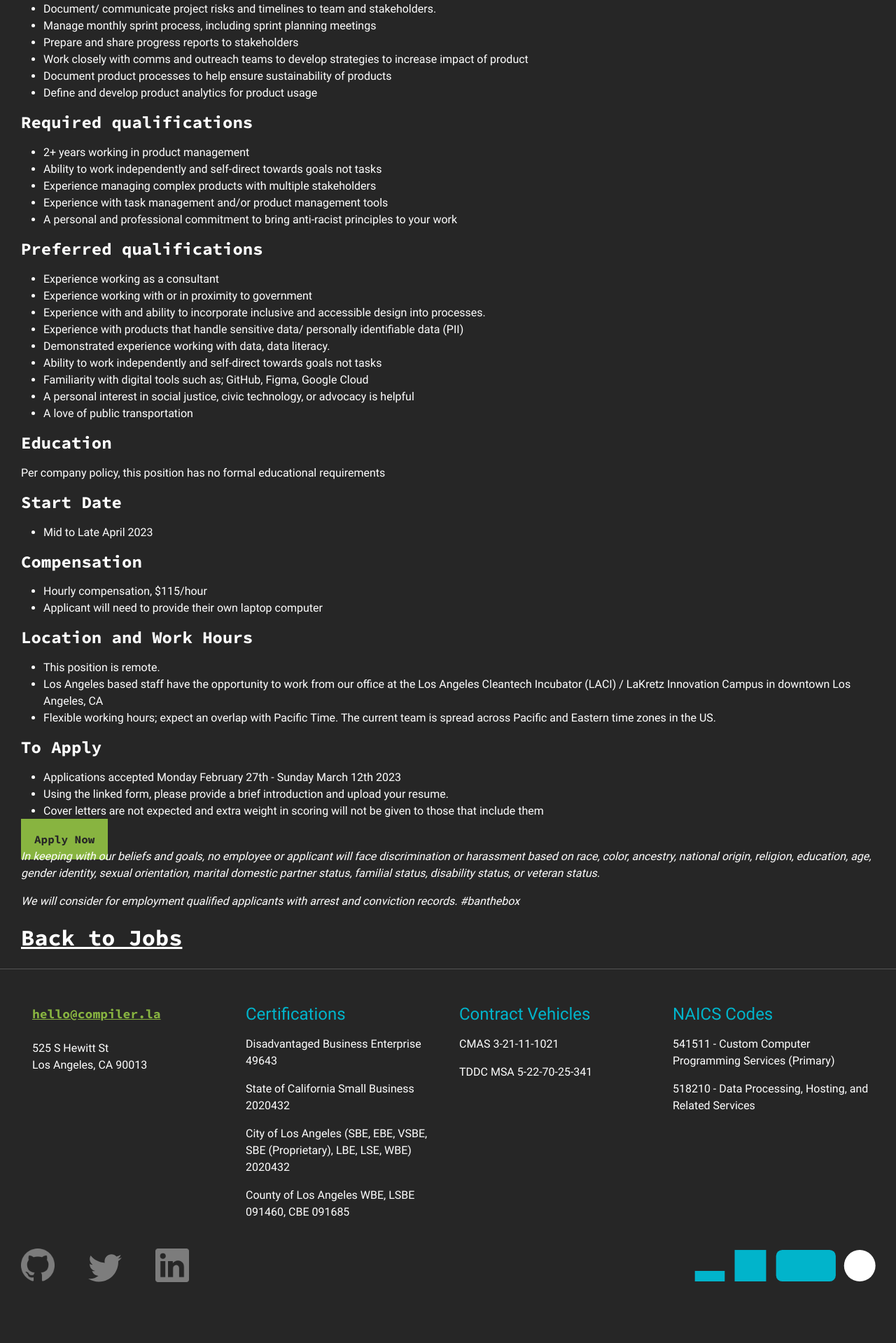
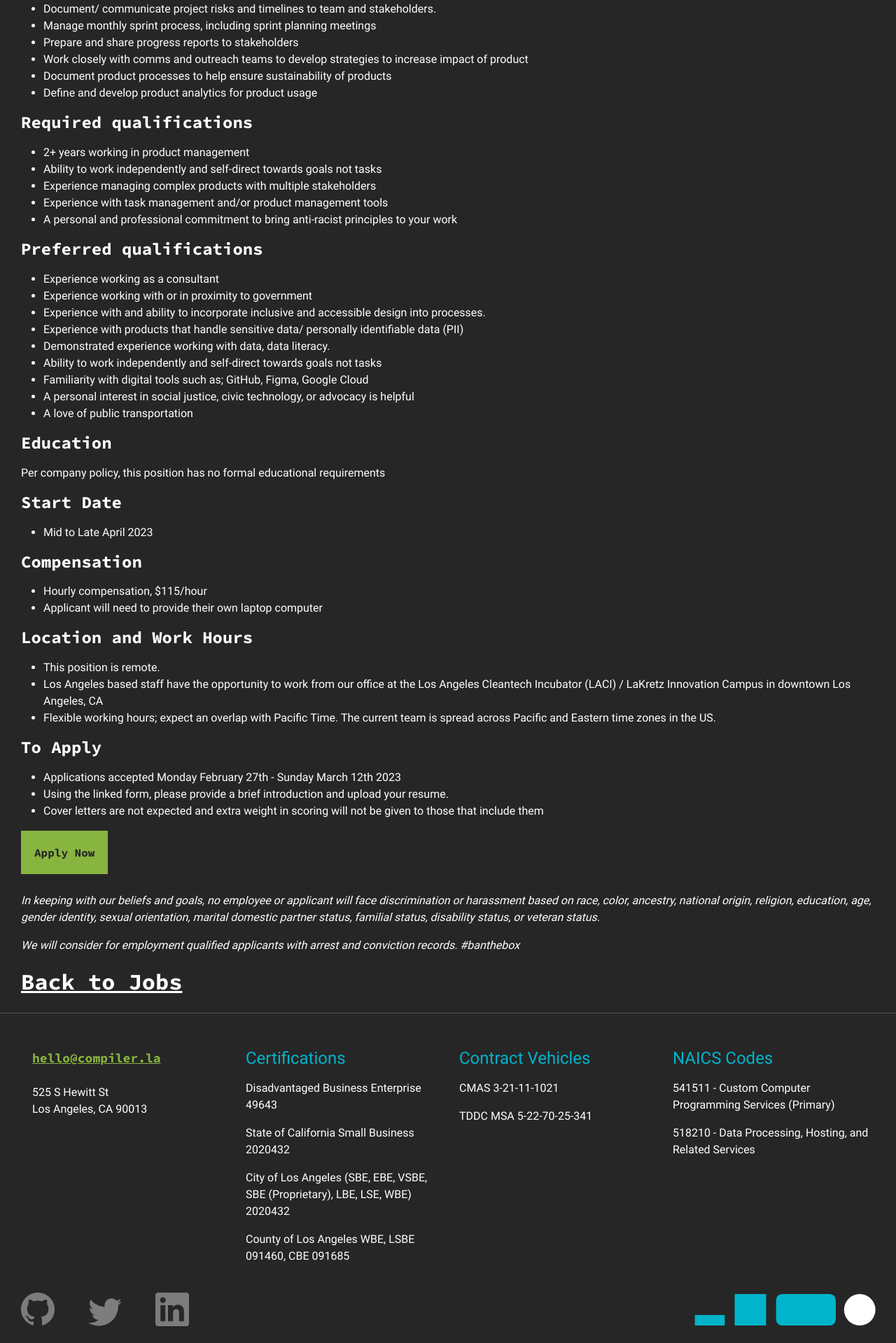
Before and after one commit to compilerla/compiler.la, a Jekyll site: the page built from _jobs/product-manager.md, in a window 1280 px wide. Shown: the part 900-2819 px from the top of the page at 70% size. Built offline with Jekyll 4.4.1, drawn with Linux system fonts in a browser that asks for light colours; before the commit the page ends 2756 px from its top, so only the background shows below that.

Commit message:
fix: extract Apply Now button as include, fix style classes

```diff
--- /dev/null
+++ b/_includes/job-apply-button.html
@@ -0,0 +1 @@
+<a class="d-inline-block monospace text-lg primary-btn" href="{{ include.link }}">Apply Now</a>
--- a/_jobs/product-manager.md
+++ b/_jobs/product-manager.md
@@ -78,10 +78,7 @@ Per company policy, this position has no formal educational requirements
 * Using the linked form, please provide a brief introduction and upload your resume.
 * Cover letters are not expected and extra weight in scoring will not be given to those that include them
 
-<div class="shifted-down">
-   <a class="monospace text-lg primary-btn" href="https://forms.clickup.com/8631512/f/87d6r-5540/DC9U9PVDM86KIWN5XU">Apply Now</a>
-</div>
-<div class="shifted-down"></div>
+{% include job-apply-button.html link="https://forms.clickup.com/8631512/f/87d6r-5540/DC9U9PVDM86KIWN5XU" %}
 
 _In keeping with our beliefs and goals, no employee or applicant will face discrimination or harassment based on race, color, ancestry, national origin, religion, education, age, gender identity, sexual orientation, marital domestic partner status, familial status, disability status, or veteran status._
 
```
Also changed, not shown: _jobs/executive-assistant.md (+1 -1 lines).
